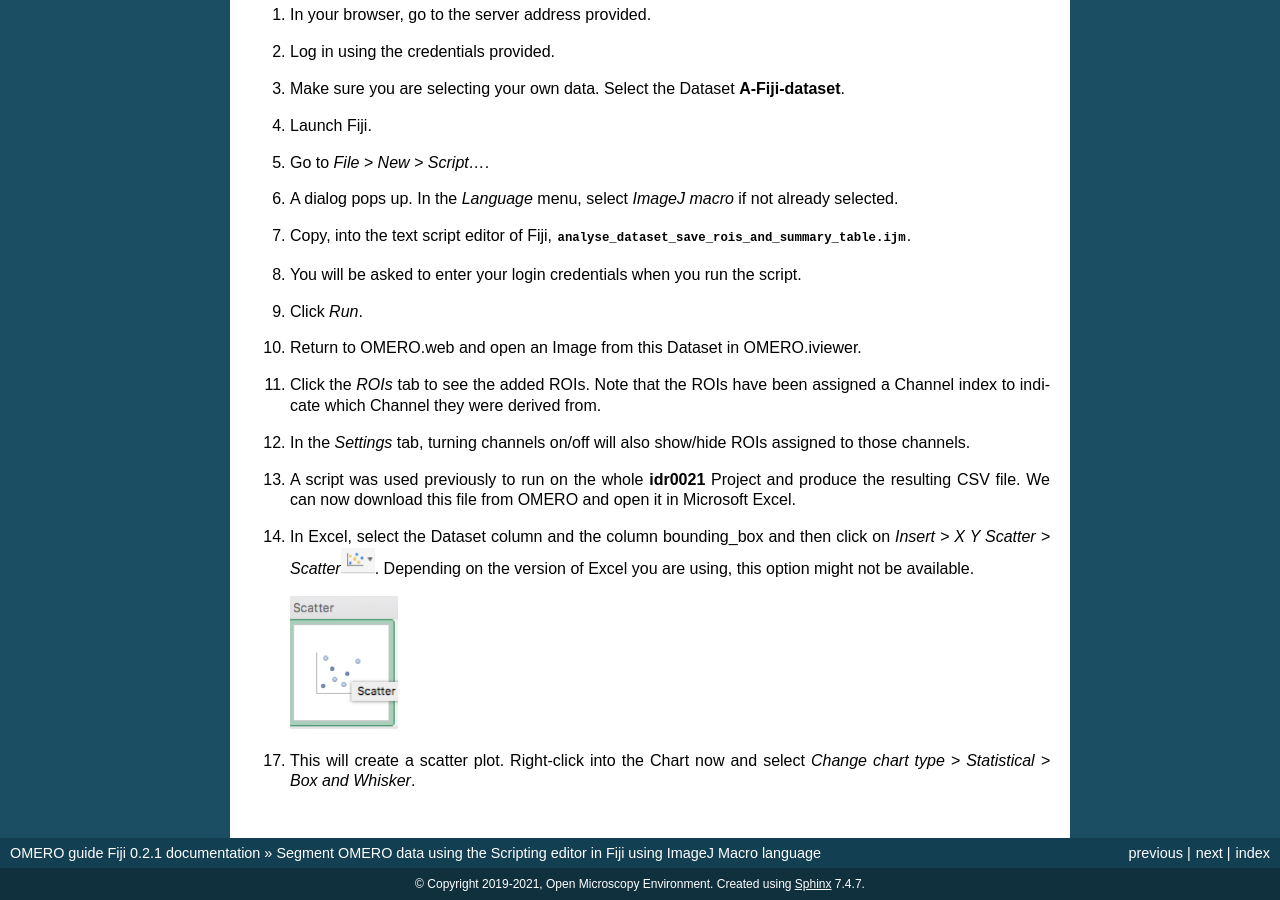
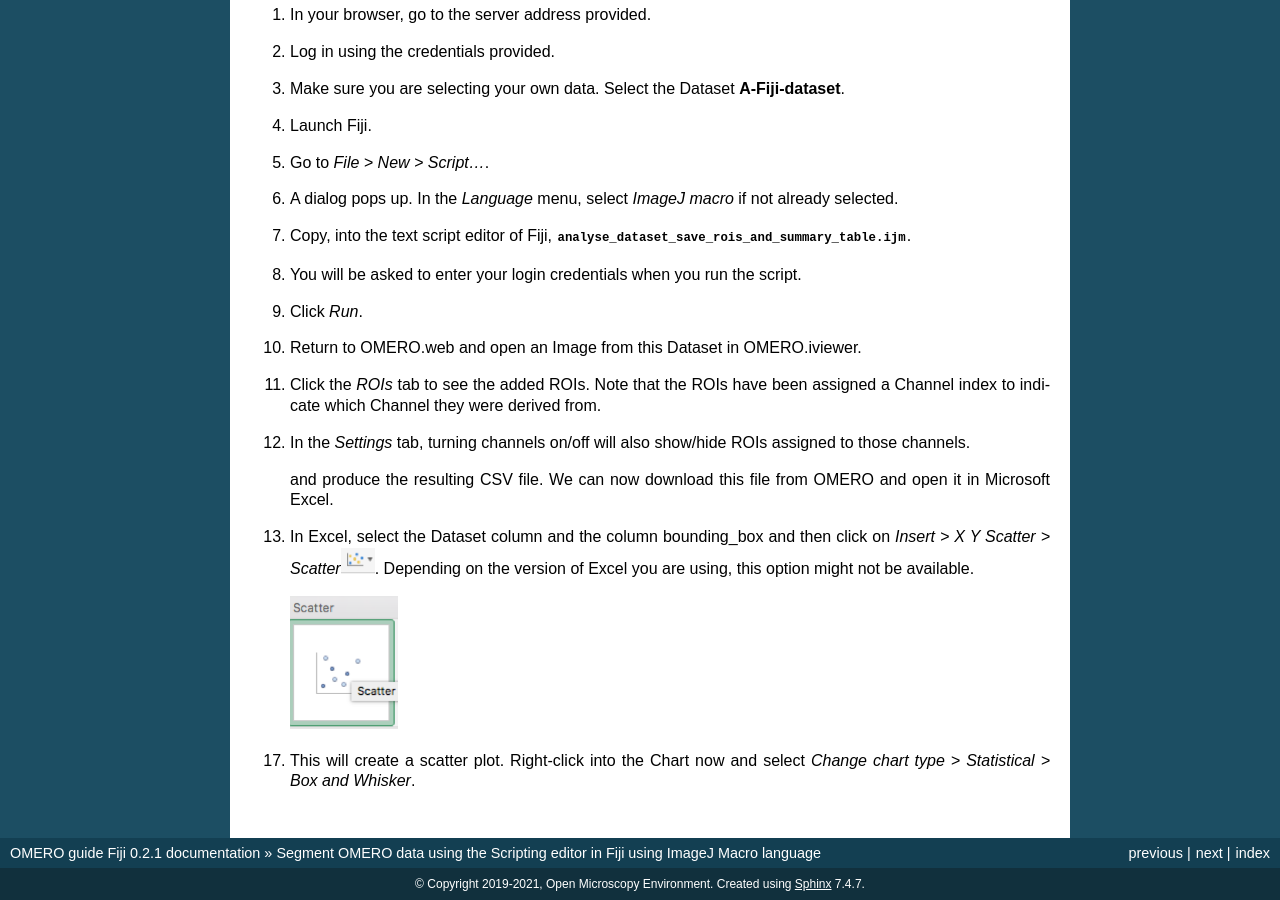
Before and after one commit to ome/omero-guide-fiji, a Sphinx documentation site: the page built from docs/threshold_scripting_macro_language.rst, in a window 1280 px wide and 900 px high, scrolled down 1082 px. Built offline with Sphinx 7.4.7, drawn with Linux system fonts in a browser that asks for light colours.

Commit message:
Update docs/threshold_scripting_macro_language.rst
Co-authored-by: pwalczysko <p.walczysko@dundee.ac.uk>

```diff
--- a/docs/threshold_scripting_macro_language.rst
+++ b/docs/threshold_scripting_macro_language.rst
@@ -92,7 +92,6 @@ that Dataset in OMERO.
    ROIs assigned to those channels.
 
 
-#. A script was used previously to run on the whole **idr0021** Project
    and produce the resulting CSV file. We can now download this file
    from OMERO and open it in Microsoft Excel.
 
```
